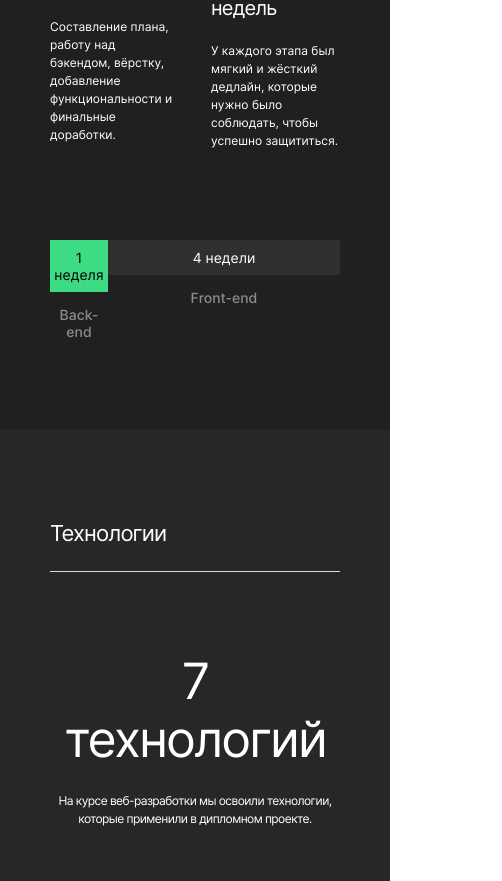
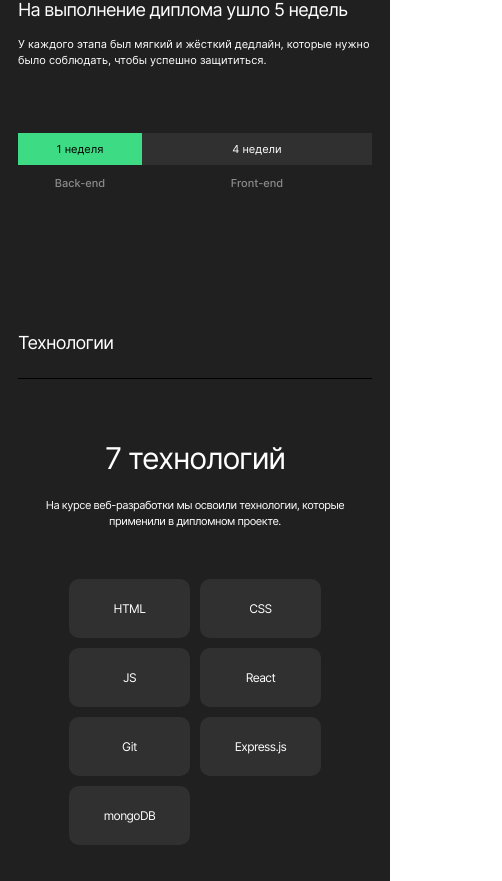
Before and after one commit to krylovis/movies-explorer-frontend, a React (Create React App) app: page / in a window 390 px wide. Shown: the part 1116-1997 px from the top of the page, 502 px wide, since content can reach past the window. Built offline with nearby package versions, Linux system fonts and the light colour scheme.

Commit message:
fix 320 css

```diff
--- a/src/components/AboutContainer/AboutContainer.css
+++ b/src/components/AboutContainer/AboutContainer.css
@@ -17,8 +17,20 @@
   padding-bottom: 100px;
 }
 
+@media screen and (max-width: 555px) {
+  .about-container_type_techs {
+    background-color: #202020;
+  }
+}
+
 @media screen and (max-width: 768px) {
   .about-container__content {
     padding: 90px 50px;
   }
 }
+
+@media screen and (max-width: 555px) {
+  .about-container__content {
+    padding: 70px 18px;
+  }
+}
--- a/src/components/AboutContainer/AboutContainer.jsx
+++ b/src/components/AboutContainer/AboutContainer.jsx
@@ -2,12 +2,13 @@ export default function AboutContainer(props) {
   const { title, type, children } = props;
   const aboutContainerClass = `about-container ${type ? `about-container_type_${type}` : ''}`;
   const contentClass = `about-container__content ${type ? `about-container__content_type_${type}` : ''}`;
+  const titleClass = `about-project__title ${type ? `about-project__title_type_${type}` : ''}`;
 
   return (
     <section className={aboutContainerClass}>
 
       <div className={contentClass}>
-        <h2 className="about-project__title">{title}</h2>
+        <h2 className={titleClass}>{title}</h2>
 
         {children}
       </div>
--- a/src/components/AboutMe/AboutMe.css
+++ b/src/components/AboutMe/AboutMe.css
@@ -50,7 +50,7 @@
 }
 
 .about-me__photo {
-  width: 270px;
+  max-width: 270px;
   object-fit: cover;
 }
 
@@ -76,6 +76,21 @@
   }
 
   .about-me__photo {
-    width: 255px;
+    max-width: 255px;
   }
 }
+
+@media screen and (max-width: 555px) {
+  .about-me {
+    flex-direction: column;
+    align-items: center;
+  }
+
+  .about-me__info {
+    max-width: 100%;
+  }
+
+  .about-me__photo {
+    max-width: 100%;
+  }
+}
--- a/src/components/AboutProject/AboutProject.css
+++ b/src/components/AboutProject/AboutProject.css
@@ -98,3 +98,44 @@
     padding-top: 22px;
   }
 }
+
+@media screen and (max-width: 555px) {
+  .about-project__title {
+    font-size: 18px;
+    letter-spacing: -0.72px;
+  }
+
+  .about-project__title_type_techs {
+    border-color: #000;
+  }
+
+  .about-project__list {
+    flex-direction: column;
+    padding: 70px 0 65px;
+    gap: 55px;
+  }
+
+  .about-project__timeline-item_type_first_item {
+    flex: 0 1 35%;
+  }
+
+  .about-project__item-title {
+    font-size: 18px;
+    letter-spacing: -0.72px;
+  }
+
+  .about-project__item-text {
+    font-size: 11px;
+    line-height: 16px;
+    padding-top: 16px;
+  }
+
+  .about-project__timeline-title {
+    font-size: 11px;
+  }
+
+  .about-project__timeline-text {
+    font-size: 11px;
+    padding-top: 10px;
+  }
+}
--- a/src/components/Techs/Techs.css
+++ b/src/components/Techs/Techs.css
@@ -81,3 +81,33 @@
     font-size: 12px;
   }
 }
+
+@media screen and (max-width: 555px) {
+  .techs {
+    gap: 50px;
+    padding-top: 50px;
+  }
+
+  .techs__title {
+    font-size: 30px;
+    letter-spacing: -1.2px;
+  }
+
+  .techs__info {
+    gap: 10px;
+  }
+
+  .techs__list {
+    grid-template-columns: 1fr 1fr;
+    display: grid;
+    padding: 0 51px;
+    width: 100%;
+    box-sizing: border-box;
+  }
+
+  .techs__text {
+    font-size: 11px;
+    line-height: 16px;
+    letter-spacing: -0.44px;
+  }
+}
```
